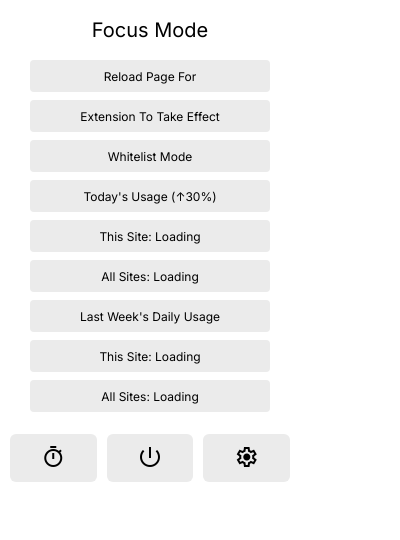
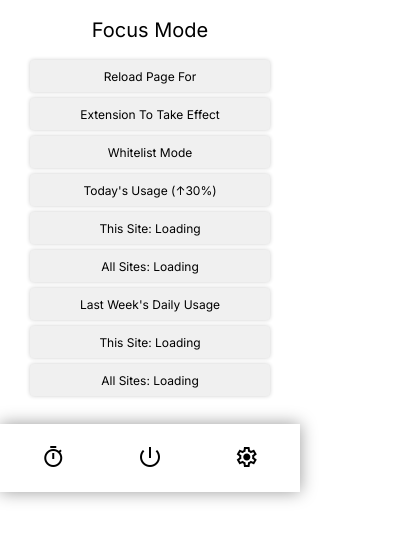
Before and after one commit to cats256/FocusBlock, a browser extension: page popup/popup.html in a window 400 px wide. Drawn offline with nearby package versions, Linux system fonts and the light colour scheme.

Commit message:
Update popup styling

```diff
--- a/popup/popup.css
+++ b/popup/popup.css
@@ -25,13 +25,22 @@ body {
 button {
   text-align: center;
   width: 100%;
-  background-color: rgb(235, 235, 235);
+  background-color: rgb(240, 240, 240);
   border: transparent;
   border-radius: 6px;
 }
 
+button:hover {
+  background-color: rgb(205, 205, 205);
+}
+
 #button-container > button {
   height: 100%;
+  background-color: initial;
+}
+
+#button-container > button:hover {
+  background-color: rgb(225, 225, 225);
 }
 
 .material-symbols-outlined {
@@ -52,7 +61,7 @@ button {
   display: flex;
   flex-direction: column;
   align-items: center;
-  gap: 8px;
+  gap: 6px;
   flex-grow: 1;
 }
 
@@ -61,6 +70,7 @@ button {
   width: 240px;
   border-radius: 4px;
   font-size: 12px;
+  box-shadow: rgba(0, 0, 0, 0.2) 0px 0px 4px;
 }
 
 #focus-tab > button {
@@ -83,21 +93,10 @@ button {
   margin-top: auto;
   height: 48px;
   padding: 10px;
+  box-shadow: rgba(0, 0, 0, 0.4) 0px 0px 16px;
 }
 
 #block-list-panel {
   height: 160px;
   overflow-y: scroll;
 }
-
-::-webkit-scrollbar {
-  width: 4px;
-}
-::-webkit-scrollbar-track {
-  background: transparent;
-}
-::-webkit-scrollbar-thumb {
-  background-color: rgba(155, 155, 155, 0.5);
-  border-radius: 20px;
-  border: transparent;
-}
```
